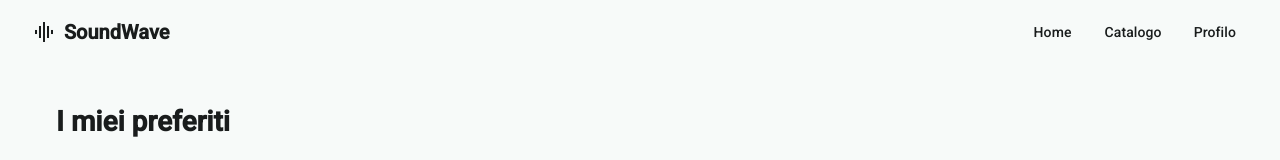
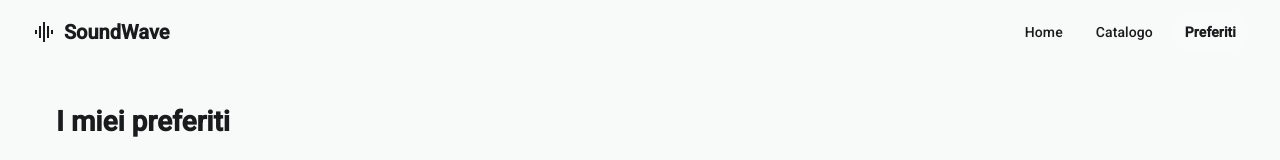
Before and after one commit to Rhaastrake/SoundWave-Music_Team-Apulia.env, an Angular app: page /favorites in a window 1280 px wide. Shown: the top 160 px of the page. Built offline with nearby package versions, Linux system fonts and the light colour scheme.

Commit message:
Renamed missing html texts from Profile -> Favorites

```diff
--- a/src/app/components/header/header.html
+++ b/src/app/components/header/header.html
@@ -16,7 +16,7 @@
         >Home</a
       >
       <a mat-button routerLink="/catalog" routerLinkActive="active-link">Catalogo</a>
-      <a mat-button routerLink="/profile" routerLinkActive="active-link">Profilo</a>
+      <a mat-button routerLink="/favorites" routerLinkActive="active-link">Preferiti</a>
     </nav>
 
     <!-- Pulsante Hamburger Mobile -->
@@ -51,12 +51,12 @@
       </a>
       <a
         mat-list-item
-        routerLink="/profile"
+        routerLink="/favorites"
         routerLinkActive="active-link"
         (click)="sidenav.close()"
       >
         <mat-icon matListItemIcon>person</mat-icon>
-        <span matListItemTitle>Profilo</span>
+        <span matListItemTitle>Preferiti</span>
       </a>
     </mat-nav-list>
   </mat-sidenav>
```
